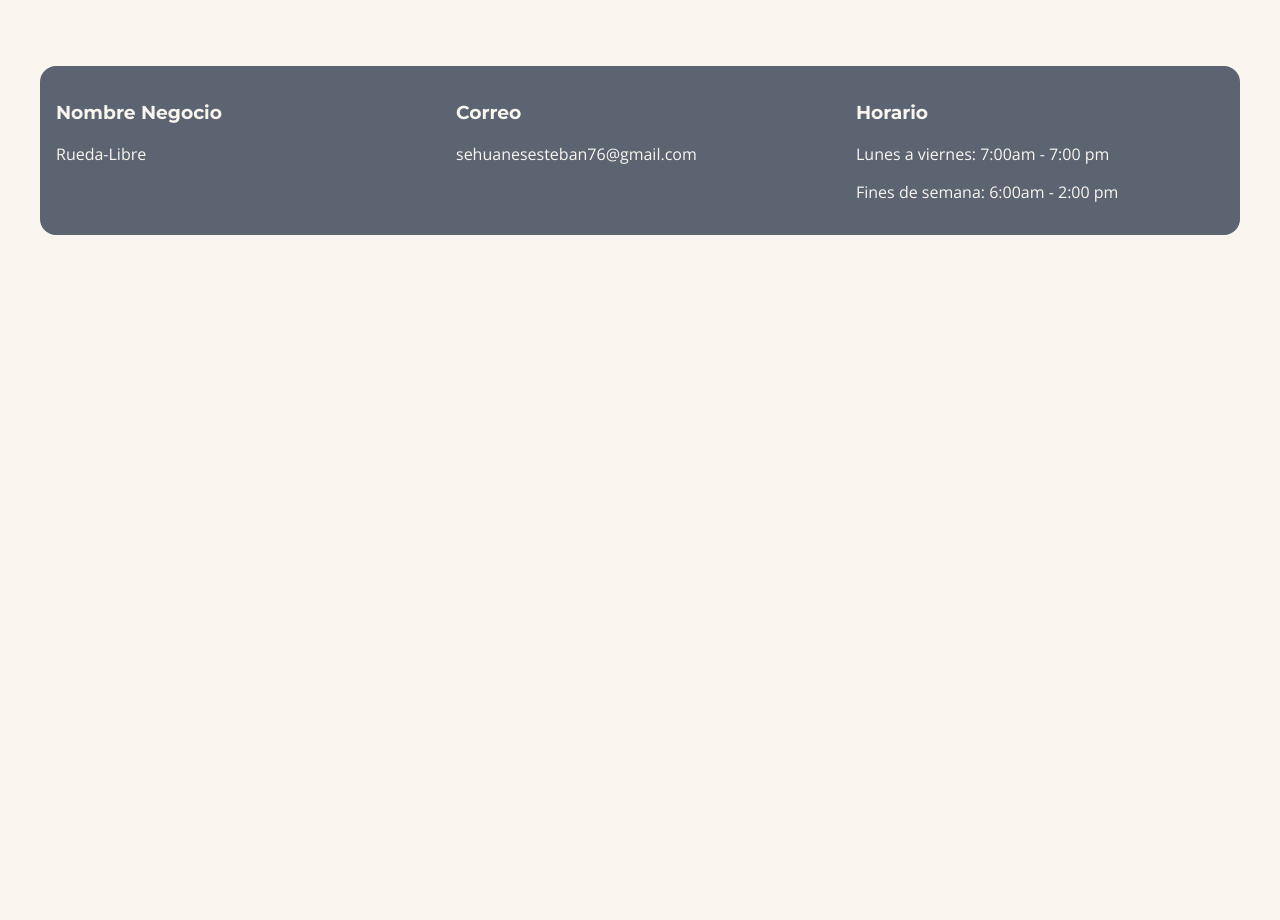
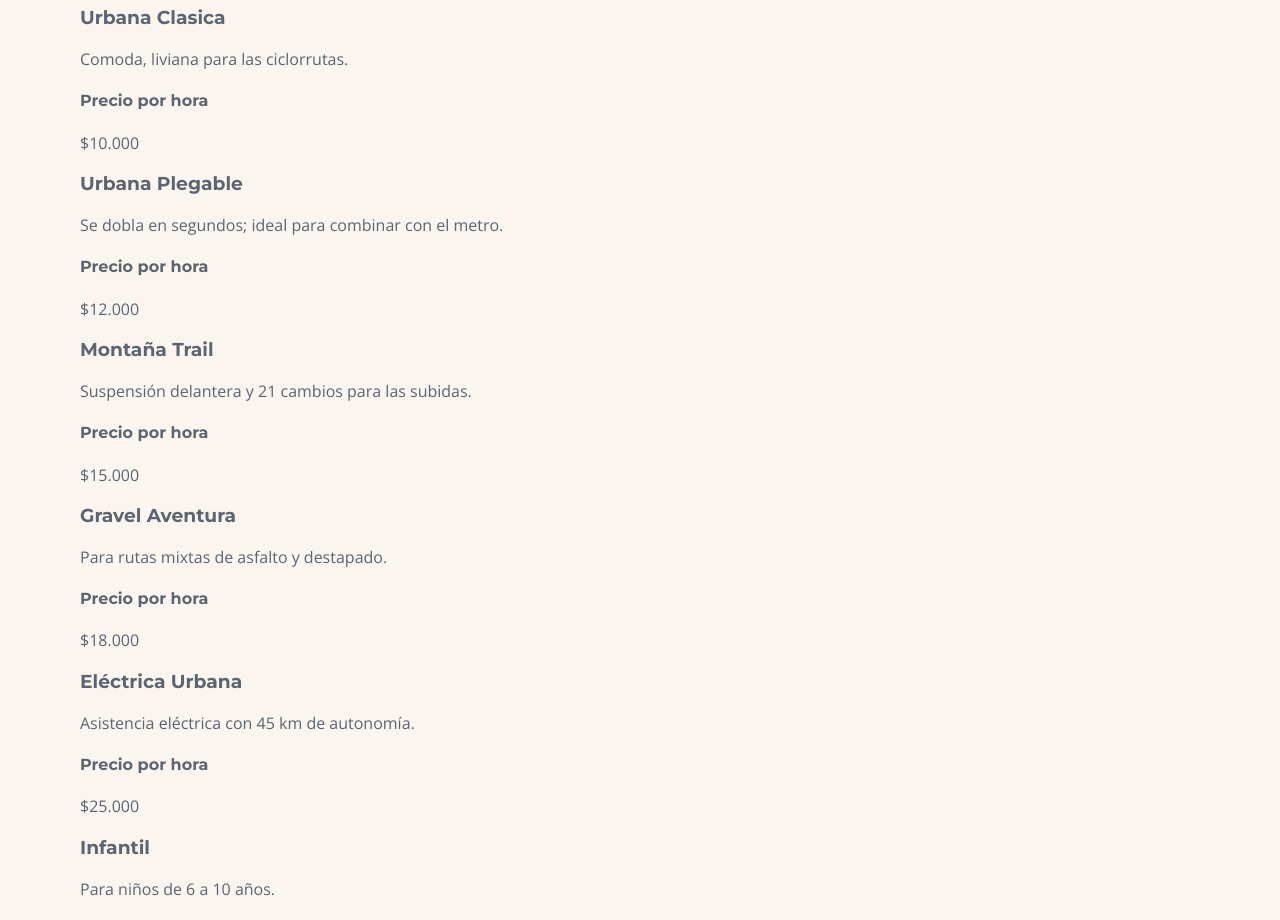
Before and after one commit to sehuanesesteban76-netizen/rueda-libre, a plain HTML site: page index.html in a window 1280 px wide. Shown: the part 1880-2800 px from the top of the page. Before the commit the page ends 2147 px from the top, so only its background shows below. Drawn offline with nearby package versions, Linux system fonts and the light colour scheme.

Commit message:
feat(tarjetas-flota): Separe cada nueva flota en articles para asi darles una tarjeta a cada uno y puse todas en un contenedor para ajustarlo y darle el estilo grid

```diff
--- a/index.html
+++ b/index.html
@@ -16,9 +16,9 @@
 <body>
     <header>
 
-        <div class="encabezado-imagen">
+        <picture class="encabezado-imagen">
             <img src="img/portada.svg" alt="Portada de Rueda Libre">
-        </div>
+        </picture>
 
         <div class="encabezado-descripcion">
             <h1>Rueda Libre</h1>
@@ -146,9 +146,49 @@
 
             <a href="paginas/tarifas.html" class="enlaces_accion">Conoce nuestras tarifas </a>
         </section>
-        <section>
+        <section class="contenedor-flota">
             <h2>Nuestra flota</h2>
+
+            <div>
+                <article>
+                    <h3>Urbana Clasica</h3>
+                    <p>Comoda, liviana para las ciclorrutas.</p>
+                    <h4>Precio por hora</h4>
+                    <p>$10.000</p>
+                </article>
+                <article>
+                    <h3>Urbana Plegable</h3>
+                    <p>Se dobla en segundos; ideal para combinar con el metro.</p>
+                    <h4>Precio por hora</h4>
+                    <p>$12.000</p>
+                </article>
+                <article>
+                    <h3>Montaña Trail</h3>
+                    <p>Suspensión delantera y 21 cambios para las subidas.</p>
+                    <h4>Precio por hora</h4>
+                    <p>$15.000</p>
+                </article>
+                <article>
+                    <h3>Gravel Aventura</h3>
+                    <p>Para rutas mixtas de asfalto y destapado.</p>
+                    <h4>Precio por hora</h4>
+                    <p>$18.000</p>
+                </article>
+                <article>
+                    <h3>Eléctrica Urbana</h3>
+                    <p>Asistencia eléctrica con 45 km de autonomía.</p>
+                    <h4>Precio por hora</h4>
+                    <p>$25.000</p>
+                </article>
+                <article>
+                    <h3>Infantil</h3>
+                    <p>Para niños de 6 a 10 años.</p>
+                    <h4>Precio por hora</h4>
+                    <p>$8.000</p>
+                </article>
+            </div>
         </section>
+
     </main>
 
     <footer>
```
